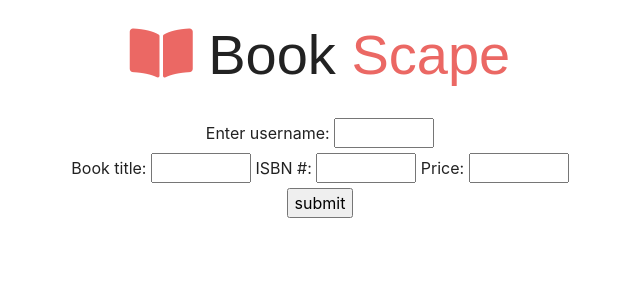
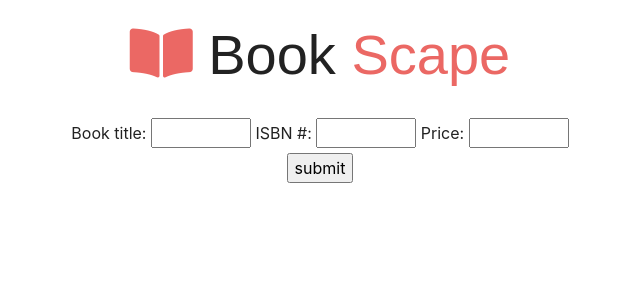
Before and after one commit to debuggedBrain/bookScape, a PHP site: page /html/sellBooks.php in a window 1280 px wide. Shown: the top 300 px of the page, without its empty margins (320-960 px from the left). Run offline with PHP 8.4, Linux system fonts and the light colour scheme; some web fonts are replaced.

Commit message:
Update sellBooks.php

```diff
--- a/html/sellBooks.php
+++ b/html/sellBooks.php
@@ -18,8 +18,6 @@ session_start();
     <h1 class="display-4 text-center">
     <i class="fas fa-book-open text-primary"></i> Book <span class="text-primary"> Scape </span> </h1><br></div>
     <form action=../php/sellers.php method="post">
-        <label>Enter username:</label>
-        <input type="text" name="user" style="width: 100px" required><br>
         <label>Book title:</label>
         <input type="text" name="title" style="width: 100px" required>
         <label>ISBN #:</label>
```
